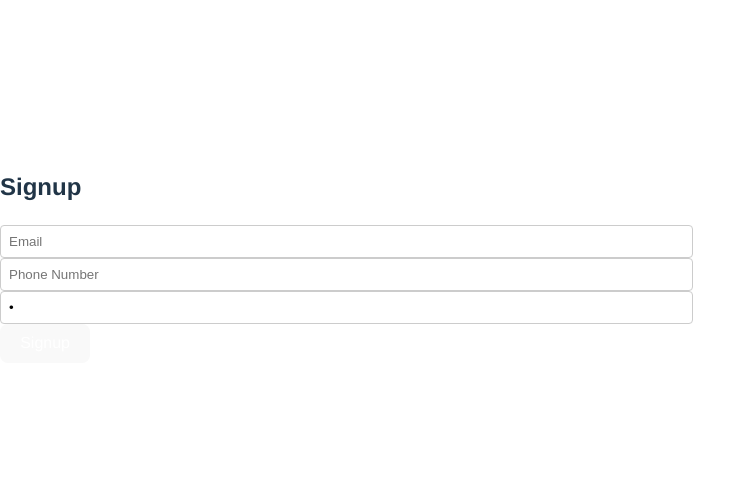
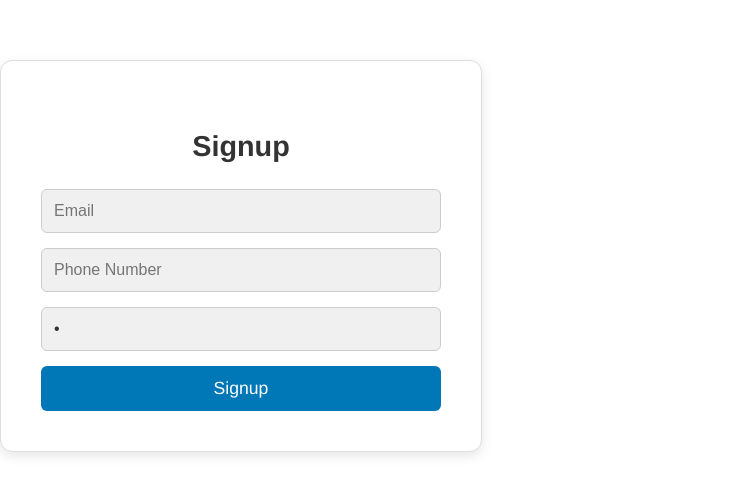
Before and after one commit to pavitrapai10/meet_in_middle, a React (Vite) app in the folder frontend/: page /signup in a window 1280 px wide. Shown: the part 144-638 px from the top of the page, without its empty margins (0-756 px from the left). Built offline with nearby package versions, Linux system fonts and the light colour scheme.

Commit message:
Update signup.css

```diff
--- a/frontend/src/pages/signup.css
+++ b/frontend/src/pages/signup.css
@@ -0,0 +1,116 @@
+/* Main container */
+.signup-container {
+    display: flex;
+    height: 100vh;
+    width: 100vw; /* Full viewport width */
+    margin: 0;
+    padding: 0;
+    background-color: #f5f5f5; /* Light background for overall container */
+    box-sizing: border-box;
+}
+
+/* Left section for the slogan */
+.left-section {
+    flex: 1;
+    display: flex;
+    justify-content: center;
+    align-items: center;
+    background-color: #e0e0e0; /* Gray background */
+    padding: 20px;
+}
+
+.quote-box {
+    text-align: center;
+    font-size: 1.7em;
+    color: #333;
+}
+
+.quote-box h1 {
+    font-style: italic;
+    font-weight: bold;
+    color: #0077b6; /* Blue for emphasis */
+}
+
+.quote-box span {
+    display: block;
+    margin-top: 10px;
+    font-size: 1.2em;
+    color: #555; /* Subtle grey for secondary text */
+}
+
+/* Right section for the sign-up form */
+.right-section {
+    flex: 1;
+    display: flex;
+    justify-content: center;
+    align-items: center;
+    background-color: #ffffff;
+    padding: 20px;
+}
+
+/* Signup form styling */
+.Signup-main {
+    display: flex;
+    flex-direction: column;
+    align-items: center;
+    background-color: #fff;
+    padding: 40px;
+    border-radius: 12px;
+    border: 1px solid #ddd;
+    box-shadow: 0 4px 12px rgba(0, 0, 0, 0.1);
+    max-width: 400px;
+    width: 100%; /* Ensures full width of the form */
+}
+
+.Signup-main h2 {
+    margin-bottom: 20px;
+    color: #333;
+    font-size: 1.8em;
+}
+
+/* Input fields styling */
+.Signup-main input {
+    width: 100%; /* Full width for input fields */
+    padding: 12px;
+    margin-bottom: 15px;
+    background-color: #f0f0f0;
+    border: 1px solid #ccc;
+    box-sizing: border-box;
+    border-radius: 6px;
+    font-size: 1em;
+    color: #333;
+    outline: none;
+}
+
+.Signup-main input:focus {
+    border-color: #0077b6; /* Blue border on focus */
+}
+
+/* Signup button styling */
+.Signup-main button {
+    width: 100%; /* Full width for the button, matching input fields */
+    padding: 12px;
+    background-color: #0077b6; /* Primary button color */
+    color: white;
+    border: none;
+    border-radius: 6px;
+    font-size: 1.1em;
+    cursor: pointer;
+    transition: background-color 0.3s;
+}
+
+.Signup-main button:hover {
+    background-color: #005f8a; /* Darker shade on hover */
+}
+
+/* Additional spacing and responsiveness */
+@media (max-width: 768px) {
+    .Signup-main {
+        padding: 30px;
+        max-width: 90%;
+    }
+
+    .quote-box {
+        font-size: 1.5em;
+    }
+}
```
